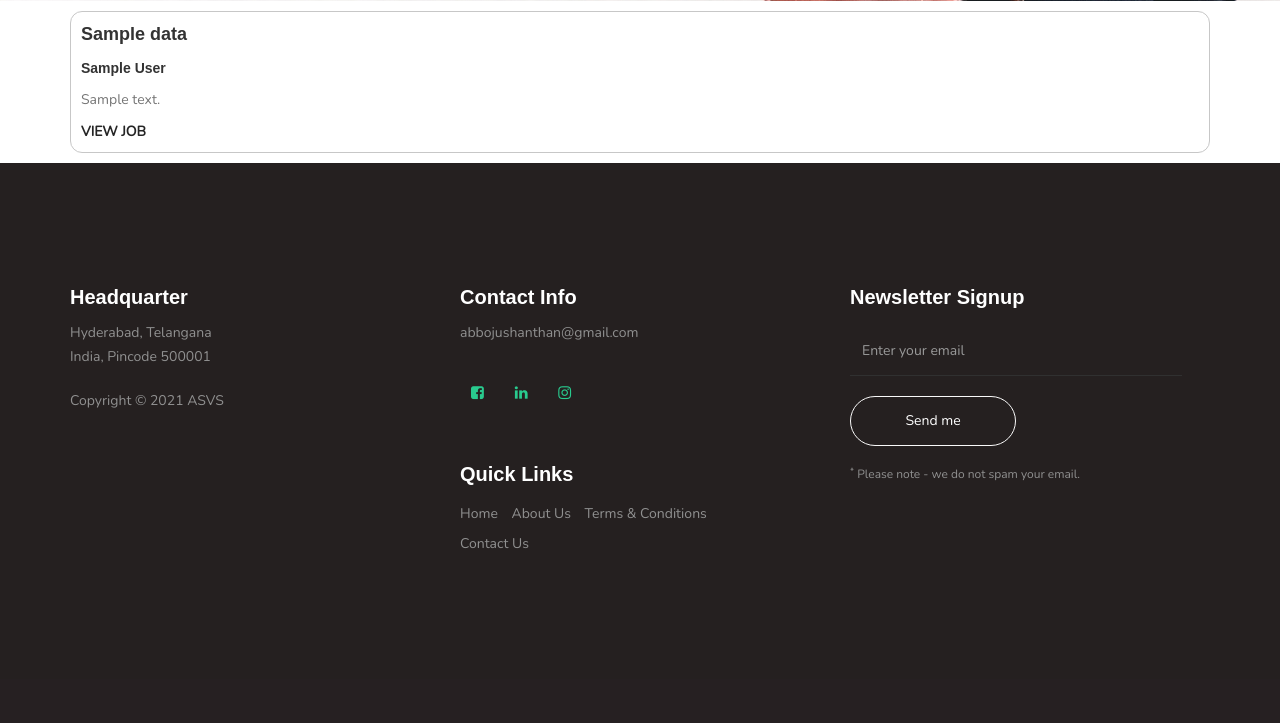
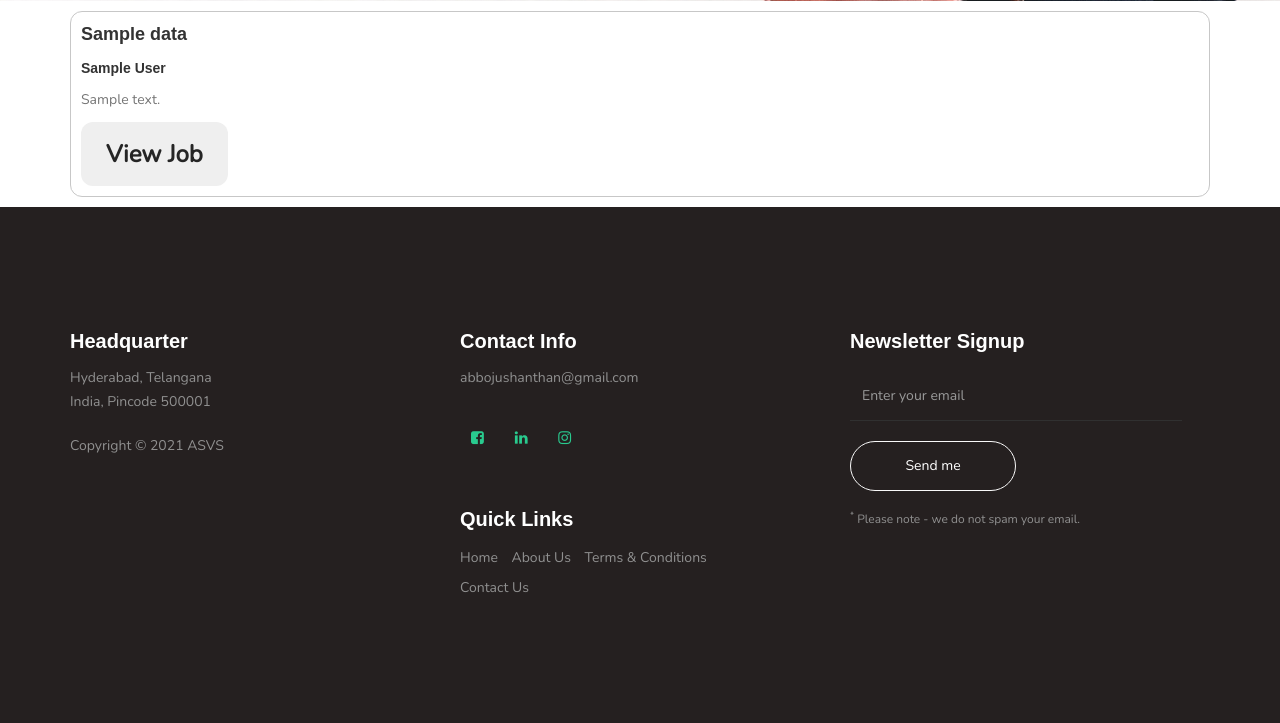
Before and after one commit to Zeustheprogrammer/job-recommender, a Flask app: template templates/jobsearch.html in a window 1280 px wide. Shown: the part 469-1192 px from the top of the page. Before the commit the page ends 1017 px from the top, so only its background shows below. Run offline with Flask 2, Linux system fonts and the light colour scheme; the template is opened without the code that fills it: most values are stand-ins (such as "Sample title", 1, 10 or a date in 2020); some libraries are stand-ins or nearby versions; some web fonts are replaced.

Commit message:
Add files via upload

```diff
--- a/templates/jobsearch.html
+++ b/templates/jobsearch.html
@@ -83,7 +83,7 @@
 
 				    <p> {{data['description'] | safe}}</p>
 
-				    <a href = "{{data["redirect_url"]}}"><b>VIEW JOB </b> </a>
+				<button class="button"><b>   <a href = "{{data["redirect_url"]}}">View Job </a> </b> </button>
 
 			            </div>
 
```
